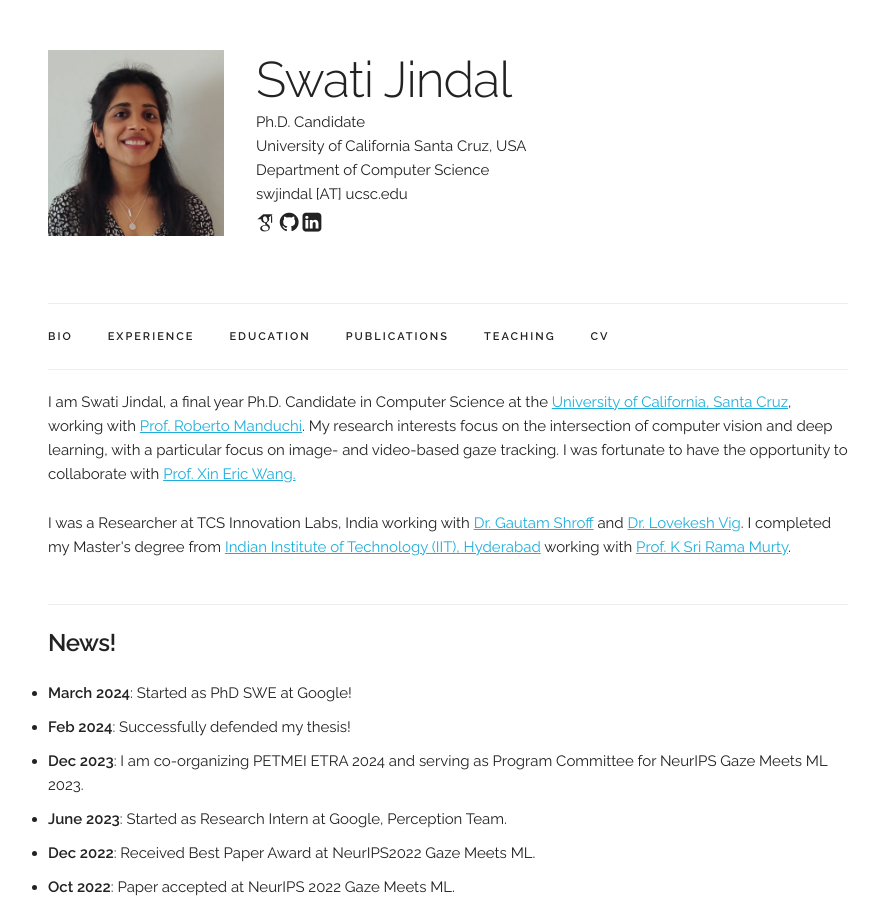
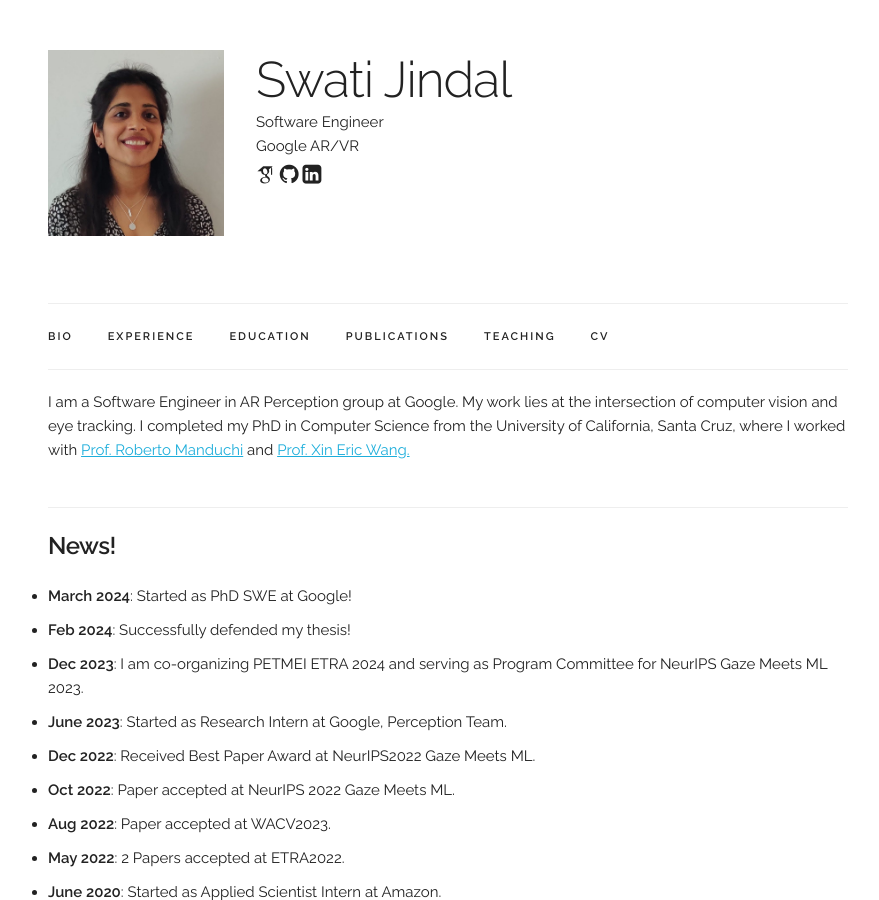
Before and after one commit to jswati31/jswati31.github.io, a Jekyll site: the page index.html, which Jekyll copies as it is, in a window 1280 px wide and 900 px high. Shown: the whole window, without its empty margins (192-1071 px from the left). Built offline with Jekyll 4.4.1, drawn with Linux system fonts in a browser that asks for light colours; some web fonts are replaced.

Commit message:
updated intro

```diff
--- a/index.html
+++ b/index.html
@@ -71,10 +71,8 @@
         <div class="nine columns main-description">
             <h1>Swati Jindal</h1>
             <p></p>
-            <p>Ph.D. Candidate</p>
-            <p>University of California Santa Cruz, USA</p>
-            <p>Department of Computer Science</p>
-            <p>swjindal [AT] ucsc.edu</p>
+            <p>Software Engineer</p>
+            <p>Google AR/VR</p>
             <p>
               <span onclick="window.open('https://scholar.google.co.in/citations?user=O7l7h-UAAAAJ&hl=en')" style="cursor: pointer">
                 <i class="ai ai-google-scholar ai-lg" aria-hidden="true"></i>
@@ -110,16 +108,10 @@
 <!-- ========== BIO ========== -->
 <div class="docs-section" id="bio">
   <p>
-  I am Swati Jindal, a final year Ph.D. Candidate in Computer Science
-    at the <a class="reference external" href="https://www.ucsc.edu/" target="_blank">University of California, Santa Cruz</a>,
-    working with <a class="reference external" href="https://users.soe.ucsc.edu/~manduchi/" target="_blank">Prof. Roberto Manduchi</a>.
-    My research interests focus on the intersection of computer vision and deep learning, with a
-    particular focus on image- and video-based gaze tracking. I was fortunate to have the opportunity to
-    collaborate with <a class="reference external" href="https://eric-xw.github.io/" target="_blank">Prof. Xin Eric Wang.</a></p>
-  <p>
-    I was a Researcher at TCS Innovation Labs, India
-    working with <a class="reference external" href="https://scholar.google.co.in/citations?user=f70Rc2wAAAAJ" target="_blank">Dr. Gautam Shroff</a> and <a class="reference external" href="https://sites.google.com/site/lovekeshhome/" target="_blank">Dr. Lovekesh Vig</a>.
-    I completed my Master's degree from <a class="reference external" href="http://iith.ac.in/" target="_blank">Indian Institute of Technology (IIT), Hyderabad</a> working with <a class="reference external" href="https://sites.google.com/iith.ac.in/ksrm/home" target="_blank">Prof. K Sri Rama Murty</a>.
+  I am a Software Engineer in AR Perception group at Google. My work lies at the intersection of computer vision and eye tracking.
+    I completed my PhD in Computer Science from the University of California, Santa Cruz, where I worked with
+    <a class="reference external" href="https://users.soe.ucsc.edu/~manduchi/" target="_blank">Prof. Roberto Manduchi</a>
+    and <a class="reference external" href="https://eric-xw.github.io/" target="_blank">Prof. Xin Eric Wang.</a>
   </p>
 </div>
 
```
